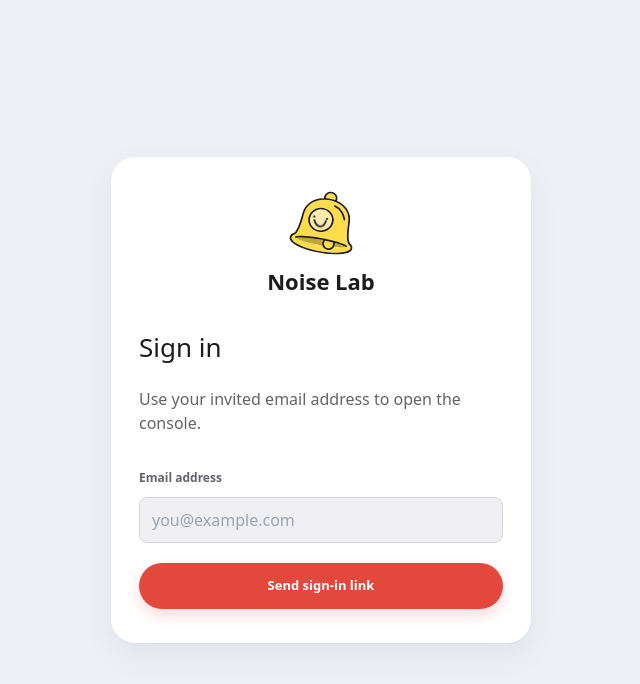
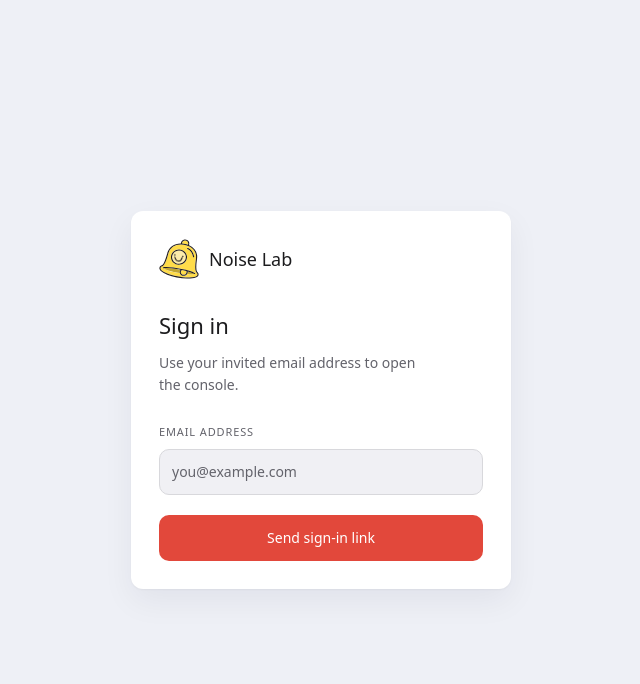
Before and after one commit to ybr-media/noise, a Next.js app in the folder web/: page /signin in a window 1280 px wide. Shown: the top 684 px of the page, without its empty margins (319-959 px from the left). Built offline with nearby package versions, Linux system fonts and the light colour scheme.

Commit message:
Tighten sign-in page layout, type scale, and spacing

```diff
--- a/web/app/globals.css
+++ b/web/app/globals.css
@@ -118,16 +118,18 @@ button:disabled { cursor: not-allowed; }
 .ui-button-primary:disabled { background: var(--brand-disabled); box-shadow: none; }
 .ui-button-neutral:disabled { color: var(--ink-tertiary); }
 .signin-page { min-height: 100svh; display: grid; place-items: center; padding: 24px; background: var(--page); }
-.signin-card { width: min(100%, 420px); padding: 34px 28px; text-align: center; }
-.signin-card .bell-mark { width: 64px; height: 64px; margin: 0 auto 10px; }
-.signin-wordmark { margin: 0 0 30px; font-size: 22px; font-weight: 700; }
-.signin-card h1 { margin: 0; font-size: 26px; }
-.signin-card p:not(.signin-wordmark) { margin: 10px 0 24px; color: var(--ink-secondary); line-height: 1.5; }
-.signin-card form { display: grid; gap: 10px; text-align: left; }
-.signin-card label { color: var(--ink-secondary); font-size: var(--text-sm); font-weight: 700; }
-.signin-card input { min-height: 46px; border: 1px solid var(--separator); border-radius: var(--radius-chip); padding: 0 12px; color: var(--ink); background: var(--surface-sunken); outline: 0; }
-.signin-card input:focus { border-color: var(--link); box-shadow: 0 0 0 3px var(--link-tint); }
-.signin-card form .ui-button, .signin-card section .ui-button { width: 100%; margin-top: 10px; min-height: 46px; }
+.signin-card { width: min(100%, 380px); padding: 28px; border-radius: 12px; text-align: left; }
+.signin-lockup { display: flex; align-items: center; gap: 10px; margin-bottom: 32px; }
+.signin-card .bell-mark { width: 40px; height: 40px; margin: 0; }
+.signin-wordmark { margin: 0; font-size: 18px; font-weight: 500; }
+.signin-card h1 { margin: 0; font-size: 22px; font-weight: 500; line-height: 1.3; }
+.signin-card p:not(.signin-wordmark) { max-width: 260px; margin: 12px 0 0; color: var(--ink-secondary); font-size: 14px; line-height: 1.6; }
+.signin-card form, .signin-card section { display: grid; gap: 0; }
+.signin-card label { margin-top: 28px; color: var(--ink-secondary); font-size: 11px; font-weight: 500; letter-spacing: .08em; text-transform: uppercase; }
+.signin-card input { width: 100%; min-height: 46px; margin-top: 8px; border: 1px solid var(--separator); border-radius: 10px; padding: 0 12px; color: var(--ink); background: var(--surface-sunken); outline: 0; font-size: 14px; transition: border-color 120ms ease-out; }
+.signin-card input::placeholder { color: var(--ink-secondary); }
+.signin-card input:focus { border-color: var(--ink-tertiary); box-shadow: none; outline: 2px solid var(--ink); outline-offset: 1px; }
+.signin-card form .ui-button, .signin-card section .ui-button { width: 100%; height: 46px; min-height: 46px; margin-top: 20px; border-radius: 10px; box-shadow: none; font-size: 14px; font-weight: 500; transition: background-color 120ms ease-out; }
 .panel-section { margin-top: 5px; }
 .panel-heading { display: flex; align-items: flex-start; justify-content: space-between; margin-bottom: 22px; }
 .panel-heading-actions { display: flex; align-items: center; gap: 8px; }
@@ -401,6 +403,7 @@ button:disabled { cursor: not-allowed; }
   .bell-eyes { opacity: 1; }
   .bell-smile { clip-path: none; }
   .round-action.is-refreshing svg { animation: none; }
+  .signin-card input, .signin-card .ui-button { transition: none; }
   .skeleton { animation: none; background: var(--surface-skeleton); }
 }
 @media (max-width: 520px) {
--- a/web/app/signin/page.tsx
+++ b/web/app/signin/page.tsx
@@ -25,8 +25,10 @@ export default function SignInPage() {
   return (
     <main className="signin-page">
       <Card className="signin-card">
-        <BellMark />
-        <p className="signin-wordmark">Noise Lab</p>
+        <div className="signin-lockup">
+          <BellMark />
+          <p className="signin-wordmark">Noise Lab</p>
+        </div>
         {sent ? (
           <section aria-live="polite">
             <h1>Check your email</h1>
```
